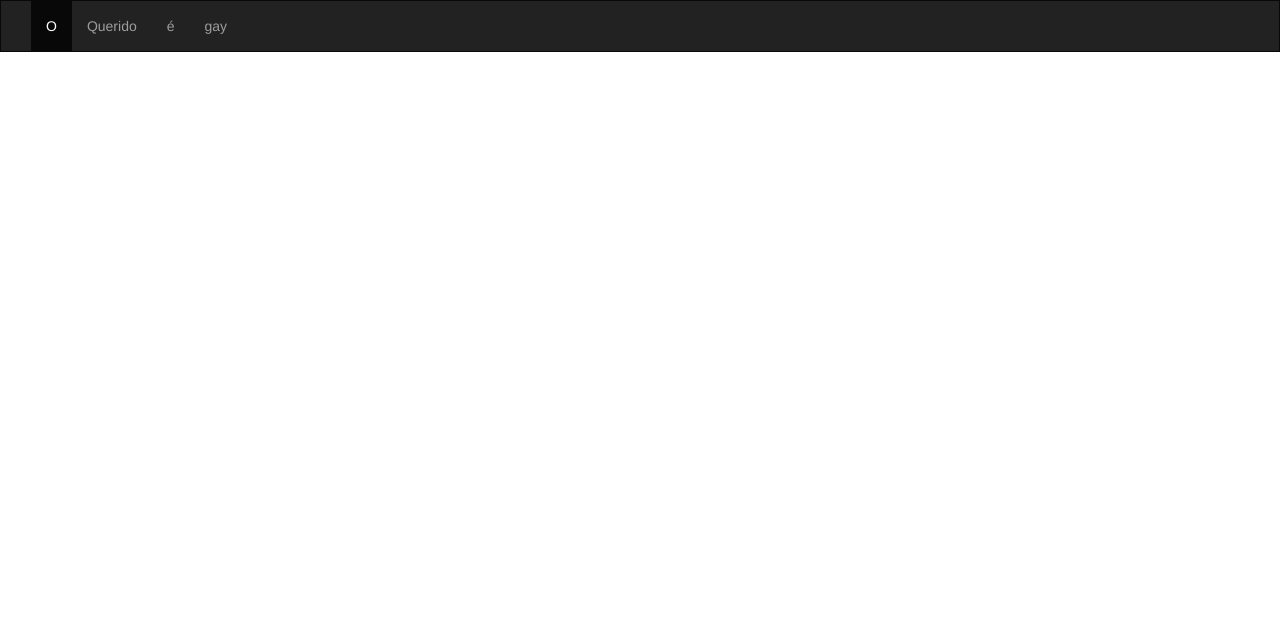
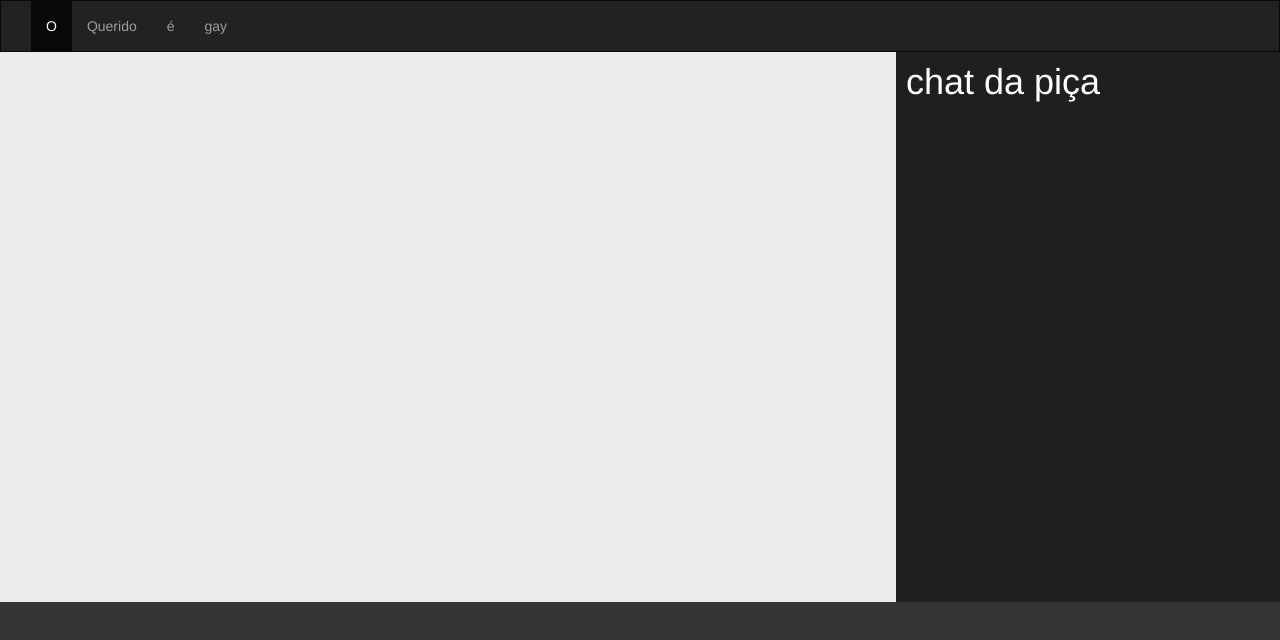
Before and after one commit to csgoskinstotake/csgoskinstotake.github.io, a plain HTML site: page index.html in a window 1280 px wide. Drawn offline with Linux system fonts and the light colour scheme.

Commit message:
2a publ
asd

```diff
--- /dev/null
+++ b/index.css
@@ -0,0 +1,25 @@
+body {
+    background-color: rgb(52, 52, 52);
+}
+
+.main {
+    background-color: rgb(236, 236, 236);
+    height: 550px;
+    width: 70%;
+    display: block;
+    float: left;
+}
+
+.direita {
+    display: block;
+    float: left;
+    width: 30%;
+    background-color: rgb(31, 31, 31);
+    height: 550px;
+    padding: 10px;
+    color: white;
+}
+
+.direita h1 {
+    margin-top: 0;
+}
--- a/index.html
+++ b/index.html
@@ -8,9 +8,10 @@
     <link rel="stylesheet" href="bootstrap-3.3.7-dist/css/bootstrap.min.css">
     <link rel="stylesheet" href="font-awesome-4.7.0/css/font-awesome.min.css">
     <link rel="stylesheet" href="jquery-ui-1.12.1/jquery-ui.min.css">
+    <link rel="stylesheet" href="index.css">
   </head>
   <body>
-    <nav class="navbar navbar-inverse" role="navigation" style="border-radius:0;">
+    <nav class="navbar navbar-inverse" role="navigation" style="border-radius:0;margin-bottom:0;">
       <div class="container-fluid">
         <div class="navbar-header">
           <button type="button" class="navbar-toggle" data-toggle="collapse" data-target="#navbar">
@@ -39,6 +40,9 @@
       </div><!-- /.container-fluid -->
     </nav>
 
+    <div class="main"></div>
+    <div class="direita"><h1>chat da piça</h1></div>
+
 
 	<!-- Escreve acima desta linha -->
     <script src="jquery-3.1.1.min.js"></script>
```
